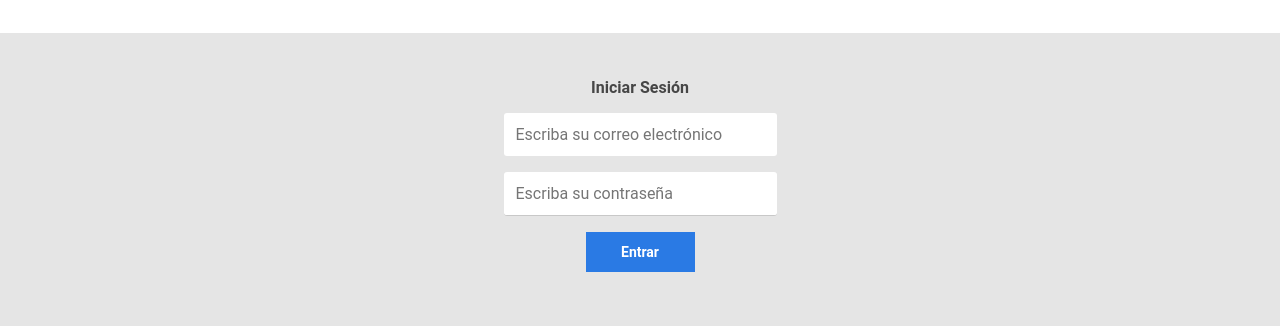
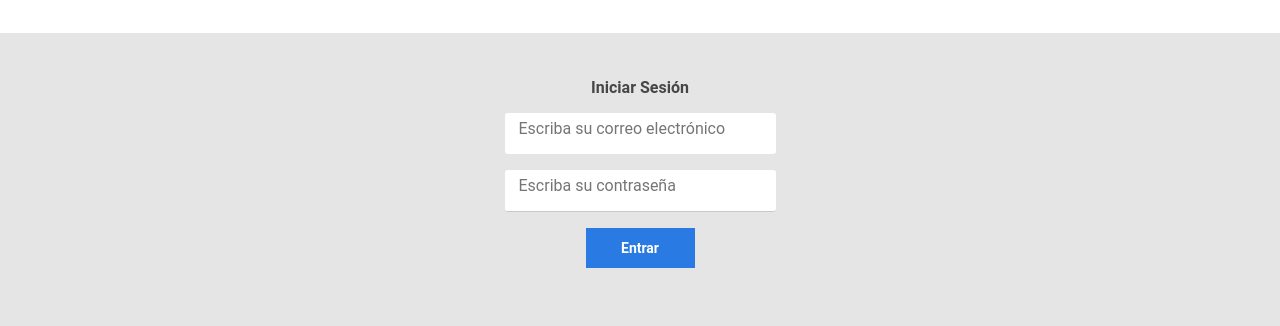
Before and after one commit to edson-yanez-villa/e-commerce, a plain HTML site: page login.html in a window 1280 px wide. Shown: the part 82-408 px from the top of the page. Drawn offline with Linux system fonts and the light colour scheme.

Commit message:
Se agregaron las validaciones para el login

```diff
--- a/assets/css/login/login-text-input.css
+++ b/assets/css/login/login-text-input.css
@@ -5,16 +5,24 @@
     font-size: 16px;
     line-height: 20px;
     display: flex;
-    align-items: center;
-    color: #A2A2A2;
+    flex-direction: column;
+    /* align-items: center; */
+    color: #a2a2a2;
     margin-bottom: 16px;
-    border: none;
     border-radius: 3px;
     padding-left: 12px;
+    background: #ffffff;
+}
+
+.login__text-input input {
+    width: calc(100% - 16px);
+    margin-top: 6px;
+    outline: none;
+    border: none;
 }
 
 .login__text-input:last-of-type {
-    border-bottom: 1px solid #C8C8C8;
+    border-bottom: 1px solid #c8c8c8;
 }
 
 @media screen and (min-width: 1440px) {
@@ -22,4 +30,7 @@
         height: 63.13px;
         margin-bottom: 24px;
     }
+    .login__text-input input {
+        margin-top: 18px;
+    }
 }
--- a/login.html
+++ b/login.html
@@ -54,12 +54,18 @@
         </header>
         <main>
             <section class="login container">
-                <div class="login__contenido">
+                <form class="login__contenido">
                     <h3 class="login__titulo">Iniciar Sesión</h3>
-                    <input type="text" class="login__text-input" placeholder="Escriba su correo electrónico">
-                    <input type="text" class="login__text-input" placeholder="Escriba su contraseña">
-                    <button class="login__boton">Entrar</button>
-                </div>
+                    <div class="login__text-input">
+                        <input type="email" class="" placeholder="Escriba su correo electrónico" required data-tipo="email">
+                        <span class="input-message-error">Este campo no es valido</span>
+                    </div>
+                    <div class="login__text-input">
+                        <input type="password" placeholder="Escriba su contraseña" required pattern="^(?=.*[a-z])(?=.*[A-Z])(?=.*[0-9])(?!.*[ !@#$%^&*_=+-]).{6,12}$" title="Al menos 6 caracteres, máximo 12, debe contener una letra minúscula, una letra mayúscula, un número y no puede contener caracteres especiales." data-tipo="password">
+                        <span class="input-message-error">Este campo no es valido</span>
+                    </div>
+                    <button type="submit" class="login__boton">Entrar</button>
+                </form>
             </section>
             <footer class="footer container">
                 <section class="rodapie-informacion container">
--- a/services/validations.js
+++ b/services/validations.js
@@ -23,13 +23,13 @@ const errorMessage = {
         valueMissing: "El campo Nombre no puede estar vacio",
     },
     email: {
-        valueMissing: "Este campo no puede estar vacio",
+        valueMissing: "El campo email no puede estar vacio",
         typeMismatch: "El correo no es valido.",
     },
     password: {
-        valueMissing: "Este campo no puede estar vacio",
+        valueMissing: "El campo password no puede estar vacio",
         patternMismatch:
-            "Al menos 6 caracteres, máximo 12, debe contener una letra minúscula, una letra mayúscula, un número y no puede contener caracteres especiales.",
+            "Debe contener una letra minúscula, mayúscula, un número.",
     },
     message: {
         valueMissing:
```
